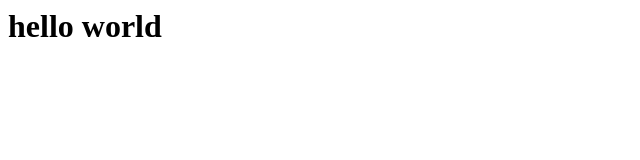
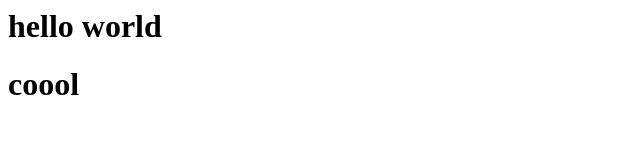
Before and after one commit to Gaur95/night_b, a plain HTML site: page index.html in a window 1280 px wide. Shown: the whole page, without its empty margins (0-640 px from the left). Drawn offline with Linux system fonts and the light colour scheme.

Commit message:
Update index.html

```diff
--- a/index.html
+++ b/index.html
@@ -1 +1,2 @@
 <h1>hello world</h1>
+<h1>coool</h1>
```
